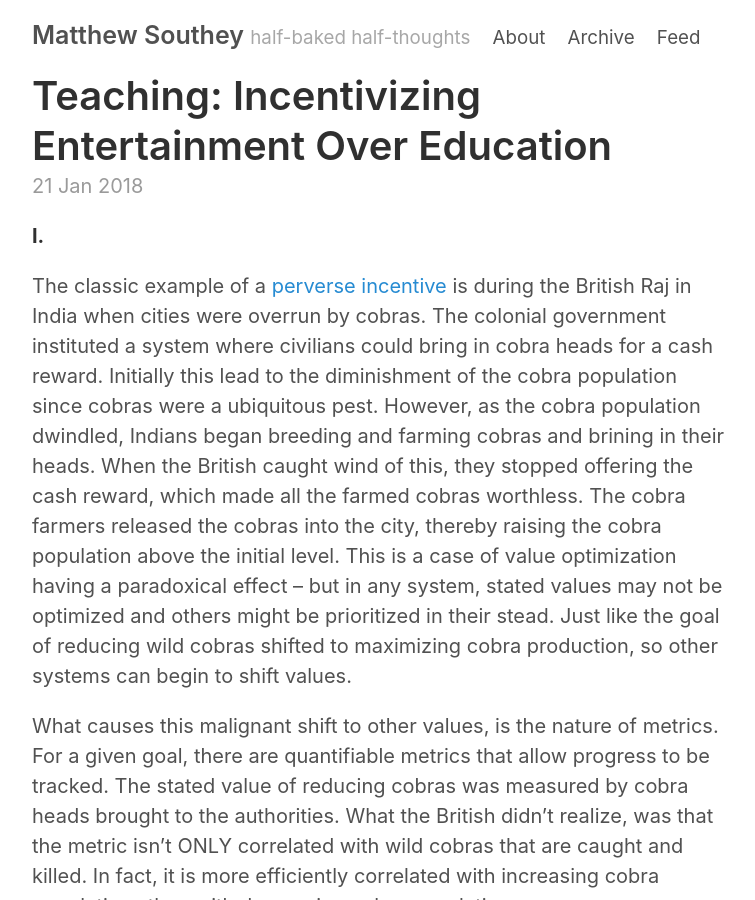
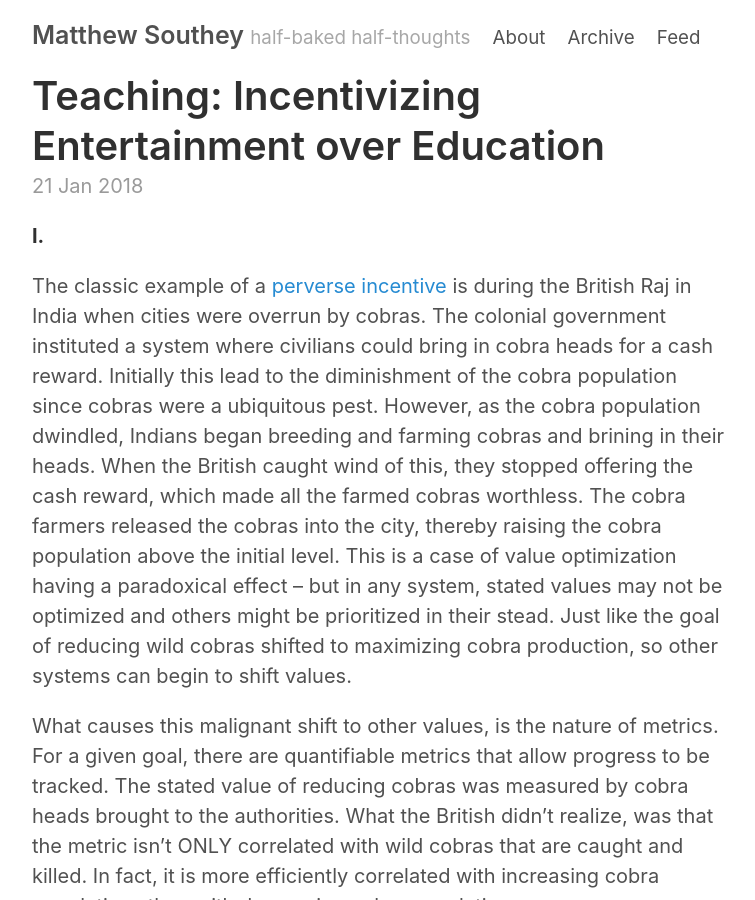
Before and after one commit to matthewsouthey/matthewsouthey.github.io, a Jekyll site: the page built from _posts/2018-01-21-teaching-incentives.md, in a window 1280 px wide and 900 px high. Shown: the whole window, without its empty margins (258-1013 px from the left). Built offline with Jekyll 4.4.1, drawn with Linux system fonts in a browser that asks for light colours; our own code applies the rules of GitHub Pages for plain Markdown files; comment, search, counter and statistics services are not loaded.

```diff
--- a/_posts/2018-01-21-teaching-incentives.md
+++ b/_posts/2018-01-21-teaching-incentives.md
@@ -1,6 +1,6 @@
 ---
 published: true
-title: 'Teaching: Incentivizing Entertainment Over Education'
+title: 'Teaching: Incentivizing Entertainment over Education'
 comments: true
 ---
 **I.**
```
